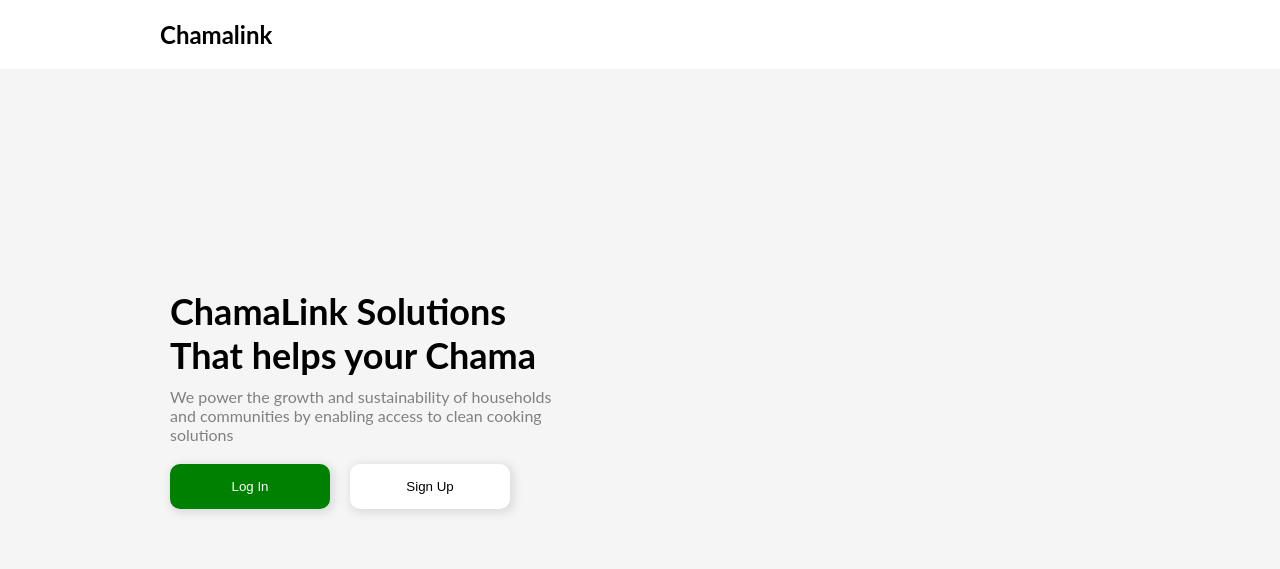
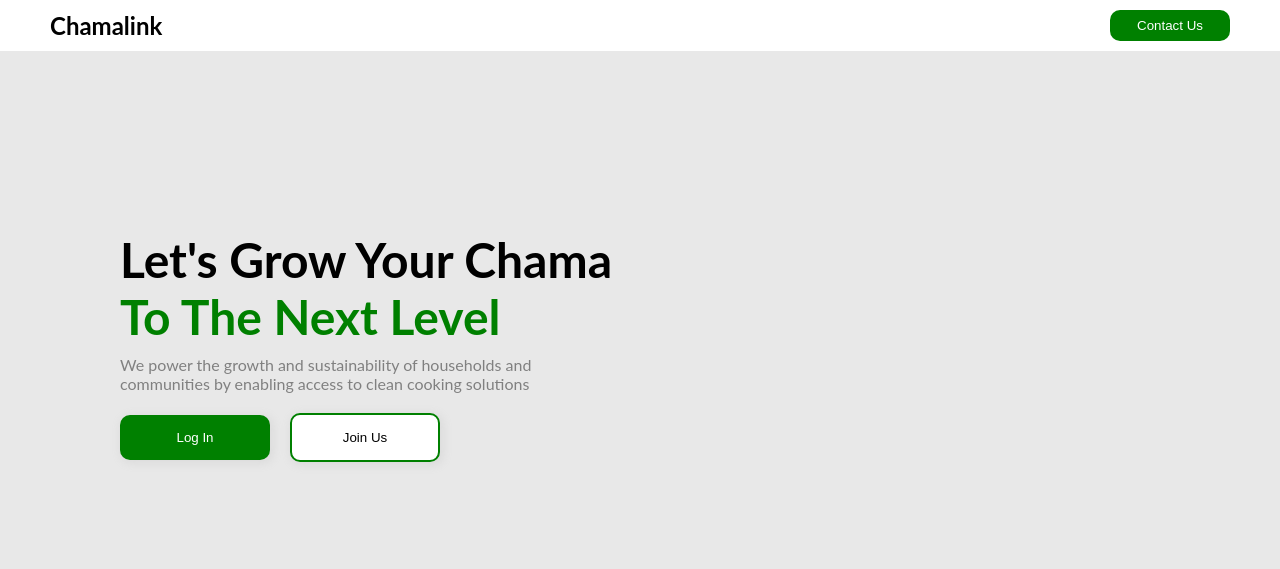
Before and after one commit to Alfred-ok/chamaLink, a Next.js app: page / in a window 1280 px wide. Shown: the top 569 px of the page. Built offline with nearby package versions, Linux system fonts and the light colour scheme.

Commit message:
landingpage

```diff
--- a/app/landingpage/landingNav.js
+++ b/app/landingpage/landingNav.js
@@ -2,9 +2,16 @@ import React from 'react'
 import './landingpage.css'
 function Landingnav() {
   return (
-    <nav>
-        <div style={{padding:" 20px 160px",fontFamily:"'lato',sansSerif"}}>
+    <nav style={{display:"flex",justifyContent:"space-between",alignItems:"center"}}>
+        <div style={{padding:"10px 50px",fontFamily:"'lato',sansSerif"}}>
             <h1>Chamalink</h1>
+        </div>
+        <div style={{padding:"10px 50px"}}>
+          <button style={
+            {outline:"none",border:"none",borderRadius:"10px",padding:"8px",backgroundColor:"green",color:"#fff",width:"120px"}
+            }>
+            Contact Us
+          </button>
         </div>
     </nav>
   )
--- a/app/landingpage/landingTopInfo.js
+++ b/app/landingpage/landingTopInfo.js
@@ -11,7 +11,7 @@ function LandingTopInfo() {
     <div className='card'>
         <div className='cardInfo'>
             <div className='cardTitle'>
-              <h1>ChamaLink Solutions That helps your Chama</h1>
+              <h1>Let's Grow Your Chama<span style={{color:"green"}}> To The Next Level</span> </h1>
             </div>
             <div className='cardDescription'>
               <p>
@@ -21,7 +21,7 @@ function LandingTopInfo() {
             </div>
             <div className='cardButtons'>
               <button onClick={()=>router.push('/signin')}>Log In</button>
-              <button onClick={()=>router.push('/signup')}>Sign Up</button>
+              <button onClick={()=>router.push('/signup')}>Join Us</button>
             </div>
         </div>
         <div className='cardImageInfo'>
--- a/app/landingpage/landingpage.css
+++ b/app/landingpage/landingpage.css
@@ -2,23 +2,24 @@
     display: flex;
     flex-wrap: wrap;
     font-family: 'lato',sans-serif;
-    background-color: rgb(246, 245, 245);
+    background-color: rgb(232, 232, 232);
     height: 80vh;
+    width: 100%;
 }
 .cardInfo{
     padding: 20px;
     width: 700px;
 }
 .cardTitle{
-    padding: 200px 0px 0px 0px;
-    width: 400px;
+    padding: 160px 0px 0px 0px;
+    width: 500px;
     margin: 0 auto;
 }
 .cardTitle h1{
-    font-size: 36px;
+    font-size: 48px;
 }
 .cardDescription{
-    max-width: 400px;
+    max-width: 500px;
     padding: 10px;
     margin: 0 auto;
 }
@@ -26,7 +27,7 @@
     color: grey;
 }
 .cardButtons{
-    max-width: 400px;
+    max-width: 500px;
     margin: 0 auto;
     padding: 10px;
 }
@@ -35,7 +36,7 @@
     outline: none;
     border: none;
     border-radius: 10px;
-    width: 40%;
+    width: 30%;
     margin-right: 20px;
     box-shadow: 2px 2px 8px 2px rgb(220, 220, 220);
 }
@@ -48,6 +49,7 @@
 }
 .cardButtons button:nth-child(2){
     background-color: #fff;
+    border: 2px solid green;
 }
 .cardImageInfo{
     padding: 20px;
```
